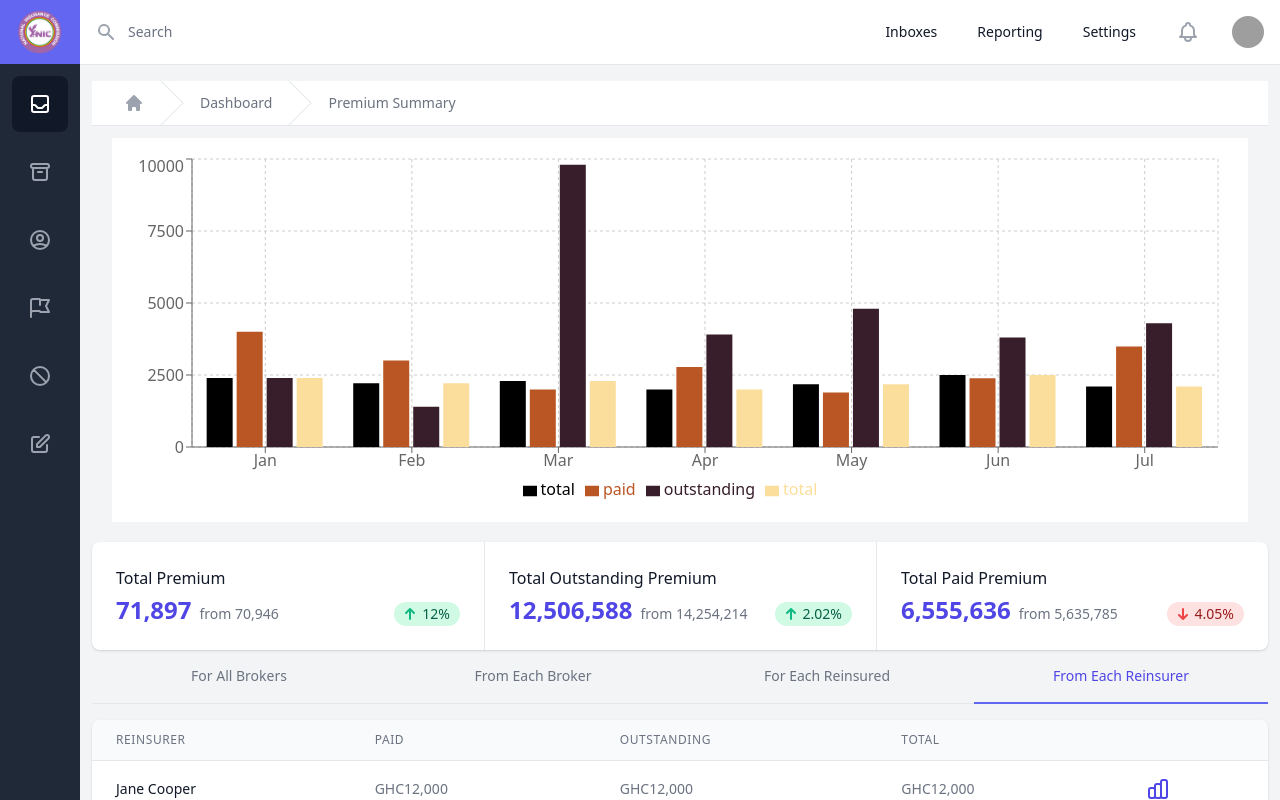
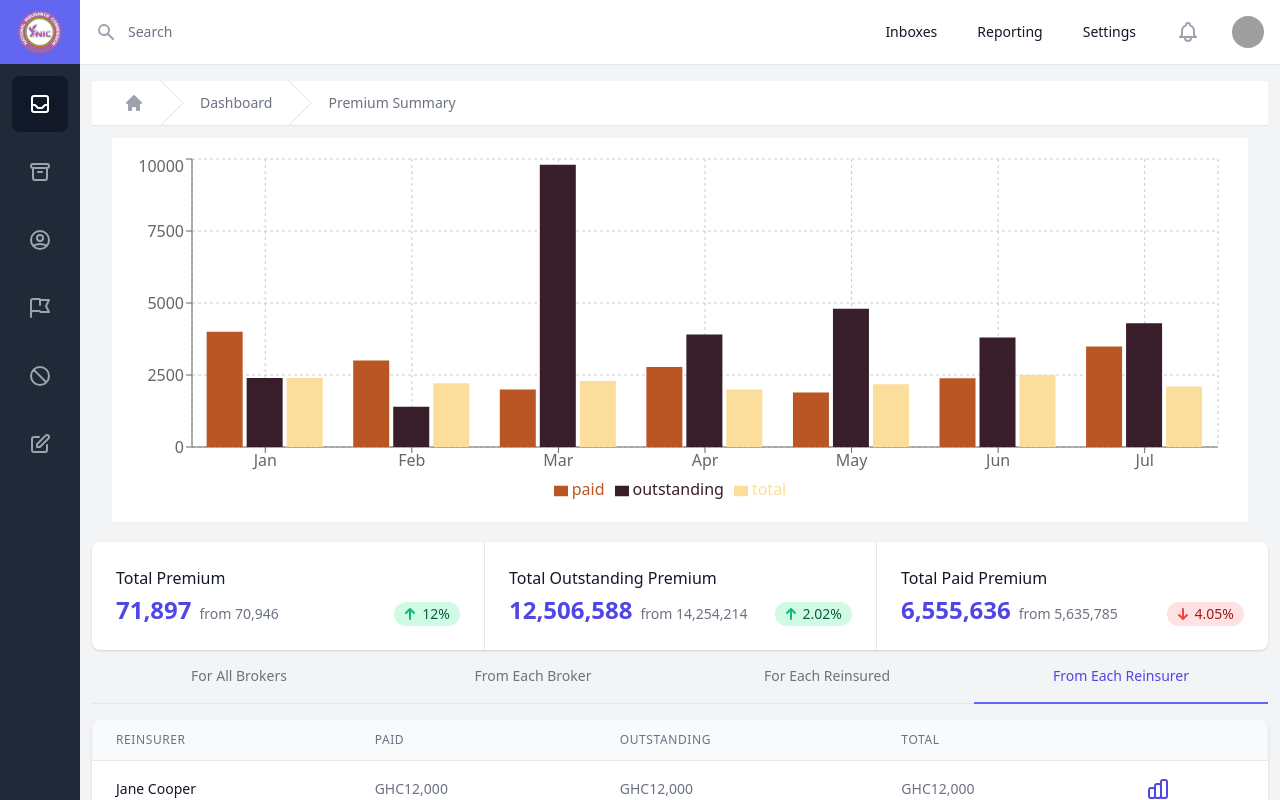
Before and after one commit to Khoby-790/template-nic, a React (Create React App) app: page /premium in a window 1280 px wide. Built offline with nearby package versions, Linux system fonts and the light colour scheme; grey boxes are pictures that could not be loaded.

Commit message:
--- Auto-Git Commit ---

```diff
--- a/src/pages/Dashboard/components/SubGraphsBarchart.tsx
+++ b/src/pages/Dashboard/components/SubGraphsBarchart.tsx
@@ -94,12 +94,12 @@ const SubGraphsBarchart = ({ data = [], bars }: Props) => {
                         <CartesianGrid strokeDasharray="3 3" />
                         <XAxis dataKey="name" />
                         <YAxis />
-                        <Tooltip />
+                        <Tooltip  />
                         <Legend />
-                        <Bar dataKey="total" label={<h1 className="font-mono">Total</h1>} />
                         {bars.map((bar, id) => (
-                            <Bar key={id} dataKey={bar.name} fill={bar.color} />
+                            <Bar key={id} dataKey={bar.name} name={bar.name} fill={bar.color} />
                         ))}
+                        {/* <Bar dataKey="total"  /> */}
                     </BarChart>
                 </ResponsiveContainer>
             </div>
```
